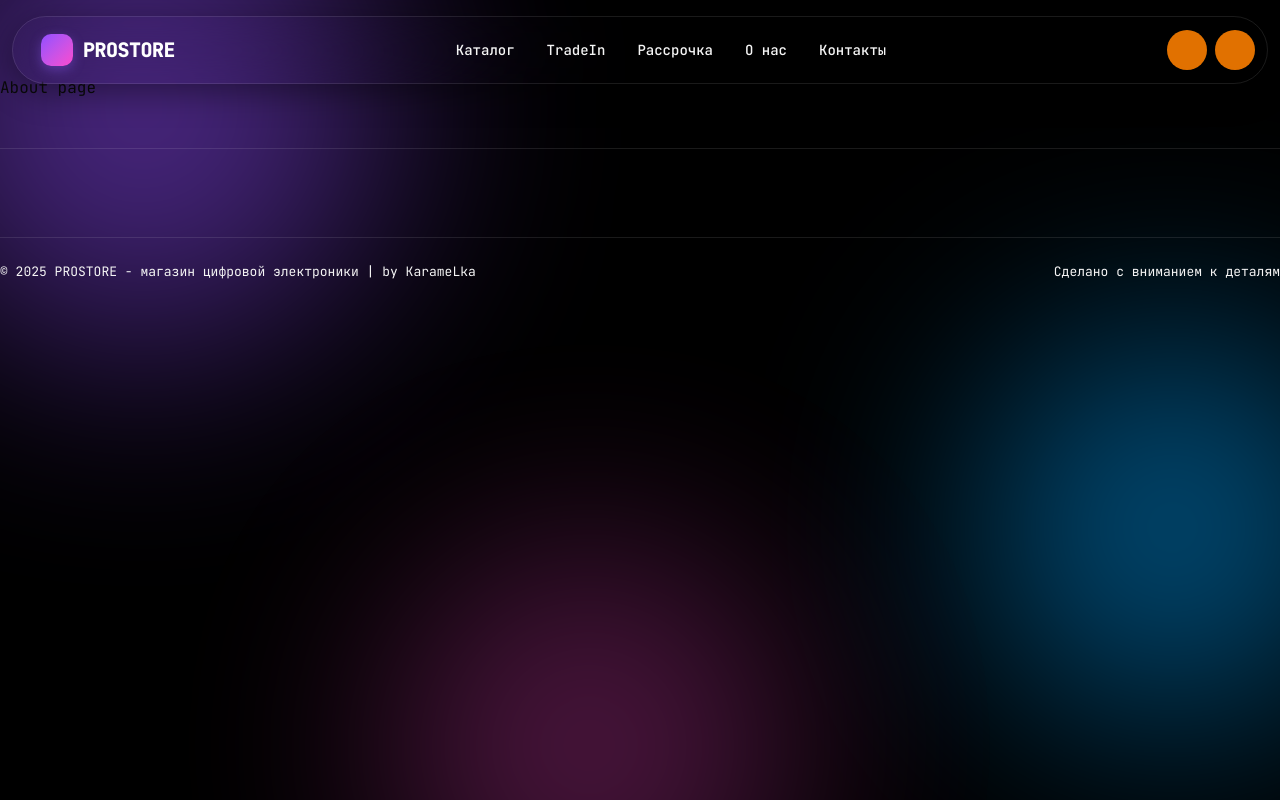
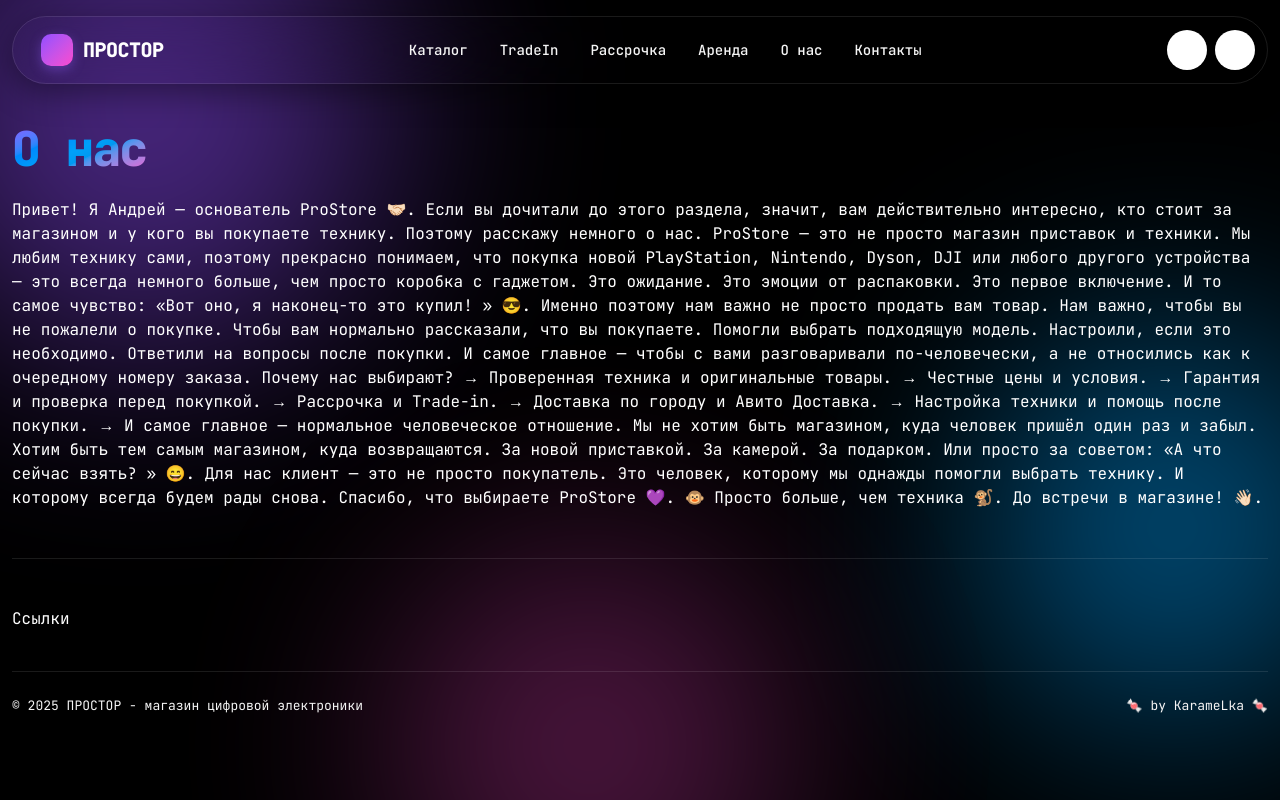
Before and after one commit to KarameLka-cloud/prostore, a Next.js app in the folder frontend/: page /about in a window 1280 px wide. Built offline with nearby package versions, Linux system fonts and the light colour scheme.

Commit message:
Основная ширина компонентов вынесена в layout. Добавлен PageHeader для заголовок страницы

```diff
--- a/frontend/app/(home)/layout.tsx
+++ b/frontend/app/(home)/layout.tsx
@@ -1,4 +1,4 @@
-import HomeLayout from "@/app/layouts/homeLayout";
+import HomeLayout from "@/app/layouts/home-layout";
 
 export default function Layout({ children }: { children: React.ReactNode }) {
   return <HomeLayout>{children}</HomeLayout>;
--- a/frontend/src/app/configs/site.ts
+++ b/frontend/src/app/configs/site.ts
@@ -9,7 +9,7 @@ export interface NavConfig {
 }
 
 export const siteConfig: SiteConfig = {
-  name: "PROSTORE - магазин цифровой электроники",
+  name: "ПРОСТОР - магазин цифровой электроники",
   description:
     "Премиальная электроника с безупречным сервисом. Только оригинальные устройства и честные цены",
 };
@@ -18,6 +18,7 @@ export const navConfig: NavConfig[] = [
   { label: "Каталог", href: "catalog" },
   { label: "TradeIn", href: "tradein" },
   { label: "Рассрочка", href: "credit" },
+  { label: "Аренда", href: "rental" },
   { label: "О нас", href: "about" },
   { label: "Контакты", href: "contacts" },
 ];
--- a/frontend/src/app/layouts/homeLayout.tsx
+++ b/frontend/src/app/layouts/home-layout.tsx
@@ -9,10 +9,12 @@ export default function HomeLayout({
 }) {
   return (
     <div className="bg-black min-h-screen z-0">
-      <BackgroundBlob />
-      <HeaderSection />
-      <main>{children}</main>
-      <FooterSection />
+      <div className="mx-auto max-w-7xl px-3">
+        <BackgroundBlob />
+        <HeaderSection />
+        <main>{children}</main>
+        <FooterSection />
+      </div>
     </div>
   );
 }
--- /dev/null
+++ b/frontend/src/entities/about-section/index.ts
@@ -0,0 +1,2 @@
+export { default as AboutHeader } from "./ui/about-header";
+export { default as AboutText } from "./ui/about-text";
--- /dev/null
+++ b/frontend/src/entities/about-section/ui/about-header.tsx
@@ -0,0 +1,5 @@
+import PageHeader from "@/shared/ui/custom/page-header";
+
+export default function AboutHeader() {
+  return <PageHeader>О нас</PageHeader>;
+}
--- /dev/null
+++ b/frontend/src/entities/about-section/ui/about-text.tsx
@@ -0,0 +1,30 @@
+export default function AboutText() {
+  return (
+    <p className="text-white">
+      Привет! Я Андрей — основатель ProStore 🤝🏻. Если вы дочитали до этого
+      раздела, значит, вам действительно интересно, кто стоит за магазином и у
+      кого вы покупаете технику. Поэтому расскажу немного о нас. ProStore — это
+      не просто магазин приставок и техники. Мы любим технику сами, поэтому
+      прекрасно понимаем, что покупка новой PlayStation, Nintendo, Dyson, DJI
+      или любого другого устройства — это всегда немного больше, чем просто
+      коробка с гаджетом. Это ожидание. Это эмоции от распаковки. Это первое
+      включение. И то самое чувство: «Вот оно, я наконец-то это купил! » 😎.
+      Именно поэтому нам важно не просто продать вам товар. Нам важно, чтобы вы
+      не пожалели о покупке. Чтобы вам нормально рассказали, что вы покупаете.
+      Помогли выбрать подходящую модель. Настроили, если это необходимо.
+      Ответили на вопросы после покупки. И самое главное — чтобы с вами
+      разговаривали по-человечески, а не относились как к очередному номеру
+      заказа. Почему нас выбирают? → Проверенная техника и оригинальные товары.
+      → Честные цены и условия. → Гарантия и проверка перед покупкой. →
+      Рассрочка и Trade-in. → Доставка по городу и Авито Доставка. → Настройка
+      техники и помощь после покупки. → И самое главное — нормальное
+      человеческое отношение. Мы не хотим быть магазином, куда человек пришёл
+      один раз и забыл. Хотим быть тем самым магазином, куда возвращаются. За
+      новой приставкой. За камерой. За подарком. Или просто за советом: «А что
+      сейчас взять? » 😄. Для нас клиент — это не просто покупатель. Это
+      человек, которому мы однажды помогли выбрать технику. И которому всегда
+      будем рады снова. Спасибо, что выбираете ProStore 💜. 🐵 Просто больше,
+      чем техника 🐒. До встречи в магазине! 👋🏻.
+    </p>
+  );
+}
--- a/frontend/src/pages/about/ui/about-page.tsx
+++ b/frontend/src/pages/about/ui/about-page.tsx
@@ -1,3 +1,10 @@
+import { AboutHeader, AboutText } from "@/entities/about-section";
+
 export default function AboutPage() {
-  return <>About page</>;
+  return (
+    <>
+      <AboutHeader />
+      <AboutText />
+    </>
+  );
 }
--- a/frontend/src/pages/tradein/ui/tradein-page.tsx
+++ b/frontend/src/pages/tradein/ui/tradein-page.tsx
@@ -1,3 +1,20 @@
+import PageHeader from "@/shared/ui/custom/page-header";
+
 export default function TradeInPage() {
-  return <>TradeIn page</>;
+  return (
+    <>
+      <PageHeader>TradeIn</PageHeader>
+      <div className="text-white">
+        Как работает Trade-In — в 3 шага Шаг 1. Отправьте заявку Напишите нам в
+        любой удобный мессенджер с подробным описанием: Название / модель
+        приставки Состояние (отлично / хорошо / есть нюансы) Комплектность (что
+        входит) Приложите 2-3 фото товара Шаг 2. Получите предварительную оценку
+        Наши менеджеры свяжутся с вами в течение дня, назовут сумму выкупа или
+        размер скидки на новую покупку. Шаг 3. Приезжайте в магазин Привезите
+        товар к нам г.Иркутск, ул. Иркутской 30-й Дивизии, 55. Мы проведём очную
+        диагностику (5-10 минут) и сразу: Выплатим деньги Либо оформим обмен на
+        выбранную игру / приставку
+      </div>
+    </>
+  );
 }
--- /dev/null
+++ b/frontend/src/shared/ui/custom/page-header.tsx
@@ -0,0 +1,13 @@
+export default function PageHeader({
+  children,
+}: {
+  children: React.ReactNode;
+}) {
+  return (
+    <h2 className="mt-14 mb-6 text-5xl font-extrabold leading-[1.05] tracking-[-1px] lg:tracking-[-2px]">
+      <em className="bg-linear-to-br from-brand-violet via-brand-blue to-brand-pink bg-clip-text not-italic text-transparent">
+        {children}
+      </em>
+    </h2>
+  );
+}
--- a/frontend/src/widgets/footer-section/ui/footer-section.tsx
+++ b/frontend/src/widgets/footer-section/ui/footer-section.tsx
@@ -2,9 +2,9 @@ import { siteConfig } from "@/app/configs/site";
 
 export default function FooterSection() {
   return (
-    <footer className="mt-12 border-t border-white/10 pb-8 pt-12 max-w-7xl mx-auto">
+    <footer className="mt-12 border-t border-white/10 pb-8 pt-12">
       {/* <Container> */}
-      <div className="grid grid-cols-[repeat(auto-fit,minmax(180px,1fr))] gap-10">
+      <div className="grid grid-cols-[repeat(auto-fit,minmax(180px,1fr))] gap-10 text-white">
         {/* {footerColumns.map((column) => (
             <div key={column.title}>
               <h3 className="mb-[18px] text-[13px] font-bold uppercase tracking-[1px]">
@@ -22,11 +22,12 @@ export default function FooterSection() {
               ))}
             </div>
           ))} */}
+        Ссылки
       </div>
 
       <div className="mt-10 flex flex-wrap justify-between gap-3 border-t border-white/10 pt-6 text-[13px] text-muted">
-        <span>© 2025 {siteConfig.name} | by KarameLka</span>
-        <span>Сделано с вниманием к деталям</span>
+        <span>© 2025 {siteConfig.name}</span>
+        <span>🍬 by KarameLka 🍬</span>
       </div>
       {/* </Container> */}
     </footer>
--- a/frontend/src/widgets/header-section/ui/header-section.tsx
+++ b/frontend/src/widgets/header-section/ui/header-section.tsx
@@ -1,16 +1,16 @@
 import NavLink from "next/link";
-import { siteConfig, navConfig } from "@/app/configs/site";
+import { navConfig } from "@/app/configs/site";
 
 export default function HeaderSection() {
   return (
-    <header className="sticky top-4 z-50 mb-2 px-3">
-      <div className="mx-auto flex h-17 max-w-7xl items-center justify-between rounded-full border border-white/10 bg-panel py-2 pl-5 pr-2 shadow-[0_8px_32px_rgba(0,0,0,0.4)] backdrop-blur-xl md:py-3 md:pl-7 md:pr-3">
+    <header className="sticky top-4 z-50 mb-2">
+      <div className="flex h-17 items-center justify-between rounded-full border border-white/10 bg-panel py-2 pl-5 pr-2 shadow-[0_8px_32px_rgba(0,0,0,0.4)] backdrop-blur-xl md:py-3 md:pl-7 md:pr-3">
         <NavLink
           href="/"
           className="flex items-center gap-2.5 text-xl font-extrabold tracking-[-0.5px]"
         >
           <span className="flex size-8 items-center justify-center rounded-[10px] bg-linear-to-br from-brand-violet to-brand-pink text-white shadow-[0_4px_12px_rgba(139,92,246,0.4)]"></span>
-          <span className="text-white">PROSTORE</span>
+          <span className="text-white">ПРОСТОР</span>
         </NavLink>
 
         <nav className="hidden gap-8 md:flex" aria-label="Основная навигация">
@@ -26,8 +26,8 @@ export default function HeaderSection() {
         </nav>
 
         <div className="flex gap-2">
-          <span className="h-10 w-10 bg-amber-600 rounded-full"></span>
-          <span className="h-10 w-10 bg-amber-600 rounded-full"></span>
+          <span className="h-10 w-10 bg-white rounded-full"></span>
+          <span className="h-10 w-10 bg-white rounded-full"></span>
           {/* <IconButton label="Поиск">
             <Search className="size-4.5" />
           </IconButton>
--- a/frontend/src/widgets/hero-section/ui/hero-section.tsx
+++ b/frontend/src/widgets/hero-section/ui/hero-section.tsx
@@ -9,7 +9,7 @@ import { siteConfig } from "@/app/configs/site";
 export default function HeroSection() {
   return (
     <section className="pb-16 pt-18">
-      <div className="grid items-center gap-14 lg:grid-cols-2 mx-auto max-w-7xl px-3">
+      <div className="grid items-center gap-14 lg:grid-cols-2">
         <div>
           <h1 className="mb-6 text-[40px] font-extrabold leading-[1.05] tracking-[-1px] sm:text-5xl lg:text-[60px] lg:tracking-[-2px]">
             <em className="bg-linear-to-br from-brand-violet via-brand-blue to-brand-pink bg-clip-text not-italic text-transparent">
```
Also changed, not shown: 2 other files (tests, documents, lock files or other folders).
